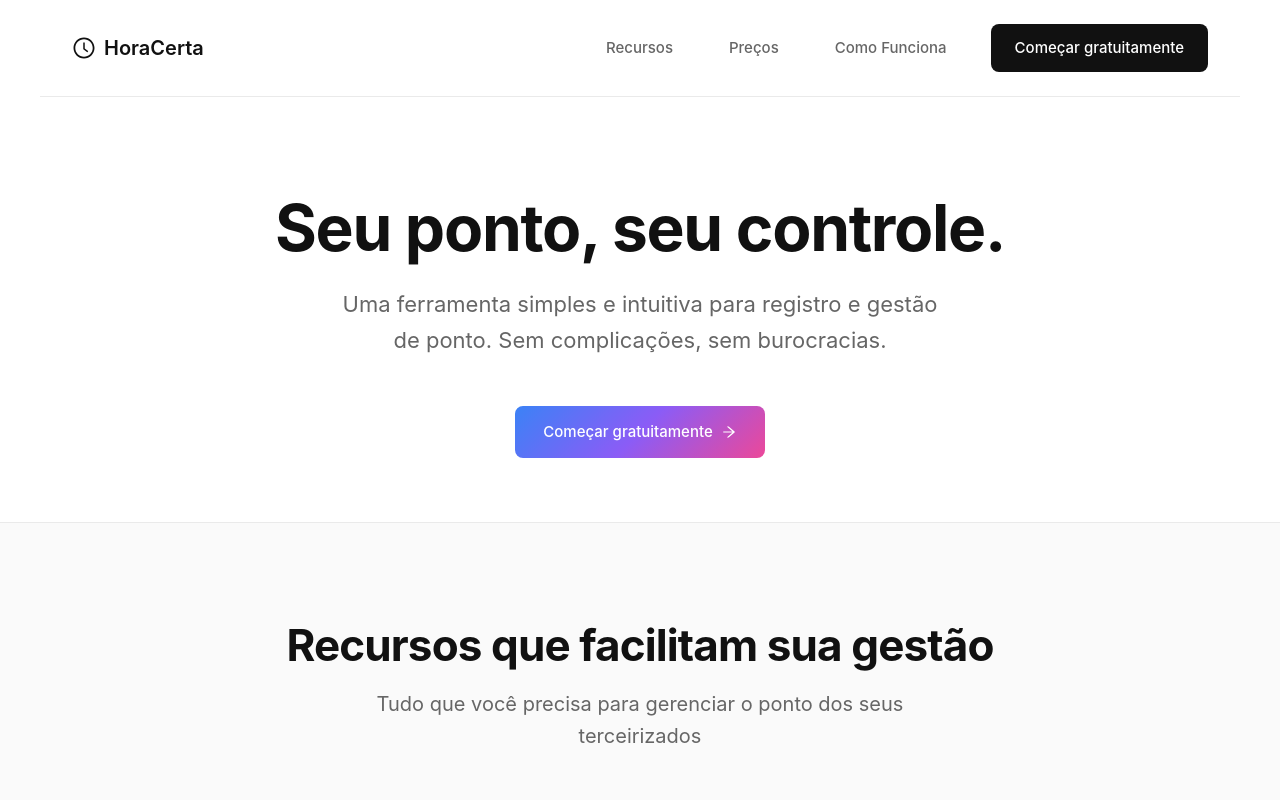
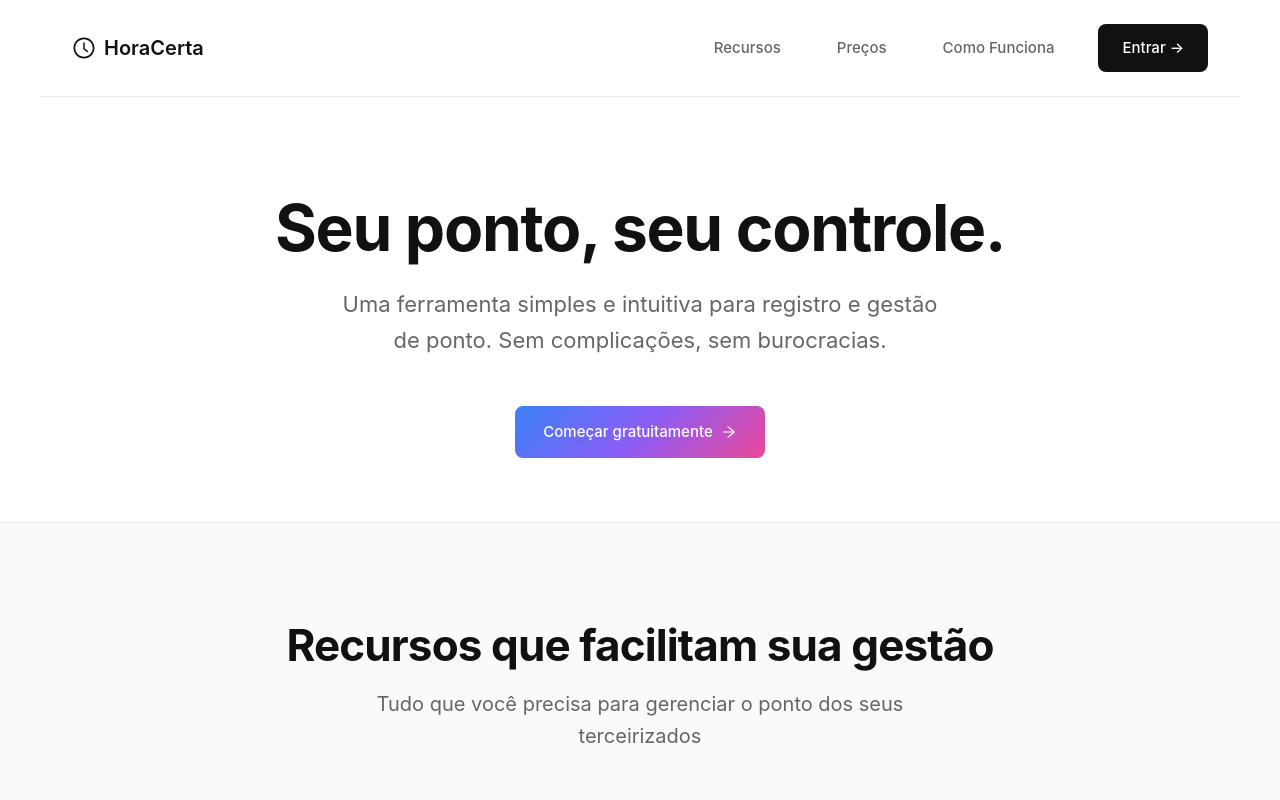
Before and after one commit to DevLucasFontoura/HoraCertaMPV, a Next.js app: page /Home in a window 1280 px wide. Shown: the top 800 px of the page. Built offline with nearby package versions, Linux system fonts and the light colour scheme.

Commit message:
troca do botao navbar

```diff
--- a/app/(public)/Home/home.tsx
+++ b/app/(public)/Home/home.tsx
@@ -191,8 +191,8 @@ const LandingPage = () => {
                   closed: { opacity: 0, y: 20 },
                   open: { opacity: 1, y: 0 }
                 }}>
-                    <Link className={styles.mobilePrimaryButton} href="/registro" onClick={toggleMenu}>
-                      {CONSTANTES.BOTAO_COMECAR}
+                  <Link className={styles.mobilePrimaryButton} href="/login" onClick={toggleMenu}>
+                    {CONSTANTES.TEXT_BOTAO_LOGIN}
                   </Link>
                 </motion.div>
               </motion.div>
--- a/app/common/constantes.ts
+++ b/app/common/constantes.ts
@@ -64,7 +64,7 @@ export const CONSTANTES = {
     TEXT_SENHA_LOGIN: 'Senha',
     PLACEHOLDER_SENHA_LOGIN: '••••••••',
     TEXT_ESQUECEU_SUA_SENHA: 'Esqueceu sua senha?',
-    TEXT_BOTAO_LOGIN: 'Entrar',
+    TEXT_BOTAO_LOGIN: 'Entrar →',
     TEXT_BOTAO_CADASTRO: 'Não tem uma conta? Cadastre-se',
     TEXT_ENTRANDO: 'Entrando...',
     TEXT_BOTAO_LOGIN_DISABLED: 'Entrar →',
--- a/app/components/PublicMenu/DesktopMenu.tsx
+++ b/app/components/PublicMenu/DesktopMenu.tsx
@@ -17,7 +17,7 @@ const DesktopMenu = () => {
           <Link className={styles.navLink} href="/recursos">{CONSTANTES.TITULO_MENU_RECURSOS}</Link>
           <Link className={styles.navLink} href="/precos">{CONSTANTES.TITULO_MENU_PRECOS}</Link>
           <Link className={styles.navLink} href="/como-funciona">{CONSTANTES.TITULO_MENU_COMO_FUNCIONA}</Link>
-          <Link className={styles.primaryButton} href="/registro">{CONSTANTES.BOTAO_COMECAR}</Link>
+          <Link className={styles.primaryButton} href="/login">{CONSTANTES.TEXT_BOTAO_LOGIN}</Link>
         </div>
       </div>
     </nav>
```
Lines whose indentation alone changed are shown as unchanged.
